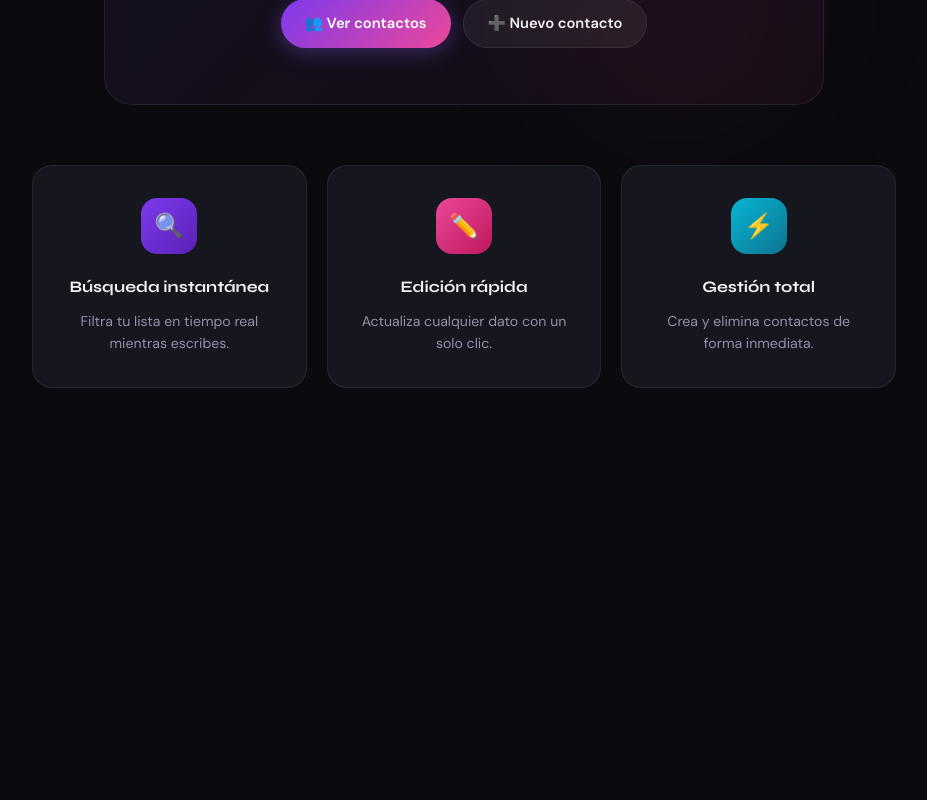
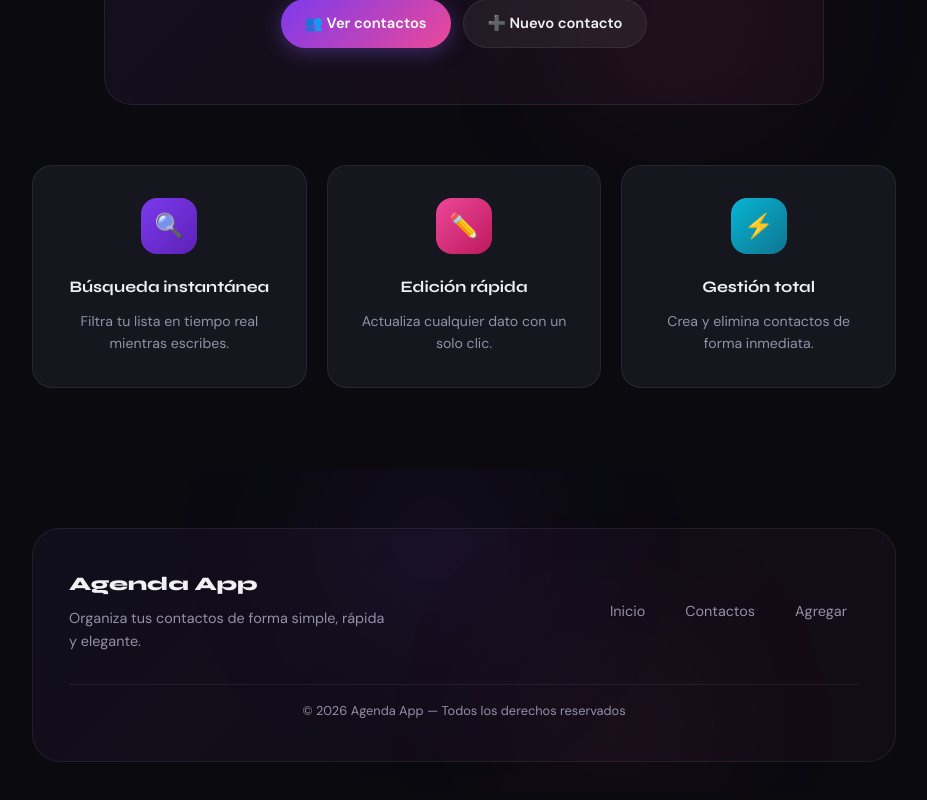
Before and after one commit to 3m1l1o37/AgendaContactos, an Angular app in the folder frontend_agenda/: page / in a window 1280 px wide. Shown: the part 635-1435 px from the top of the page, without its empty margins (176-1103 px from the left). Before the commit the page ends 1223 px from the top, so only its background shows below. Built offline with nearby package versions, Linux system fonts and the light colour scheme.

Commit message:
Footer-Frontend-Styles-Contacto-Styles

```diff
--- a/frontend_agenda/src/app/pages/detalle-contacto/detalle-contacto.css
+++ b/frontend_agenda/src/app/pages/detalle-contacto/detalle-contacto.css
@@ -0,0 +1,90 @@
+/* CONTENEDOR */
+.detalle-container {
+  width: 100%;
+  max-width: 900px;
+  margin: 0 auto;
+  padding: 40px 24px 80px;
+  display: flex;
+  justify-content: center;
+}
+
+/* CARD */
+.detalle-card {
+  width: 100%;
+  max-width: 500px;
+  padding: 40px 32px;
+  border-radius: var(--radius-xl);
+  border: 1px solid var(--border);
+
+  background: linear-gradient(
+    135deg,
+    rgba(139,92,246,0.08),
+    rgba(236,72,153,0.05)
+  );
+
+  text-align: center;
+  position: relative;
+  overflow: hidden;
+  transition: transform var(--transition), border-color var(--transition);
+}
+
+.detalle-card:hover {
+  transform: translateY(-4px);
+  border-color: rgba(139,92,246,0.25);
+}
+
+/* AVATAR */
+.detalle-avatar {
+  width: 120px;
+  height: 120px;
+  margin: 0 auto 20px;
+  border-radius: 50%;
+  overflow: hidden;
+
+  border: 3px solid rgba(139,92,246,0.3);
+  box-shadow: 0 10px 30px rgba(0,0,0,0.2);
+}
+
+.detalle-avatar img {
+  width: 100%;
+  height: 100%;
+  object-fit: cover;
+}
+
+/* NOMBRE */
+.detalle-nombre {
+  font-family: 'Syne', sans-serif;
+  font-size: 1.6rem;
+  font-weight: 800;
+  color: var(--text-primary);
+  margin-bottom: 20px;
+}
+
+/* INFO */
+.detalle-info {
+  display: flex;
+  flex-direction: column;
+  gap: 10px;
+  font-size: 0.95rem;
+  color: var(--text-secondary);
+}
+
+/* PAÍS */
+.detalle-pais {
+  display: flex;
+  align-items: center;
+  justify-content: center;
+  gap: 8px;
+}
+
+.detalle-pais img {
+  width: 22px;
+  height: 16px;
+  border-radius: 3px;
+}
+
+/* LOADING */
+.detalle-loading {
+  font-size: 0.95rem;
+  color: var(--text-secondary);
+}
--- a/frontend_agenda/src/app/pages/detalle-contacto/detalle-contacto.html
+++ b/frontend_agenda/src/app/pages/detalle-contacto/detalle-contacto.html
@@ -1,4 +1,4 @@
-@if (cargando) {
+<!-- @if (cargando) {
   <div class="detalle-container">
     <p>Cargando...</p>
   </div>
@@ -18,4 +18,43 @@
     </p>
 
   </div>
+} -->
+
+
+@if (cargando) {
+  <div class="detalle-container">
+    <div class="detalle-card">
+      <p class="detalle-loading">Cargando...</p>
+    </div>
+  </div>
 }
+
+@if (!cargando && contacto) {
+  <div class="detalle-container">
+
+    <div class="detalle-card">
+
+      <!-- AVATAR -->
+      <div class="detalle-avatar">
+        <img
+          [src]="avatarService.getAvatar(contacto.nombre)"
+          alt="avatar"
+        >
+      </div>
+
+      <!-- INFO -->
+      <h2 class="detalle-nombre">{{ contacto.nombre }}</h2>
+
+      <div class="detalle-info">
+        <p>📞 {{ contacto.telefono }}</p>
+        <p>✉️ {{ contacto.email }}</p>
+
+        <p class="detalle-pais">
+          {{ contacto.pais }}
+        </p>
+      </div>
+
+    </div>
+
+  </div>
+}
--- a/frontend_agenda/src/app/pages/detalle-contacto/detalle-contacto.ts
+++ b/frontend_agenda/src/app/pages/detalle-contacto/detalle-contacto.ts
@@ -2,16 +2,21 @@ import { Component, inject, OnInit } from '@angular/core';
 import { ActivatedRoute } from '@angular/router';
 import { ContactosService } from '../../services/contactos';
 import { ChangeDetectorRef } from '@angular/core';
+import { AvatarService } from "../../services/avatar.service.ts";
+
 
 @Component({
   standalone: true,
   templateUrl: './detalle-contacto.html',
+  styleUrls: ['./detalle-contacto.css']
+
 })
 export class DetalleContacto implements OnInit {
 
   route = inject(ActivatedRoute);
   servicio = inject(ContactosService);
   cdr = inject(ChangeDetectorRef);
+  avatarService = inject(AvatarService);
 
   contacto: any;
   cargando = true;
--- a/frontend_agenda/src/app/pages/inicio/inicio.css
+++ b/frontend_agenda/src/app/pages/inicio/inicio.css
@@ -151,3 +151,106 @@
   margin-bottom: 10px;
 }
 .feature-card__desc { font-size: 0.88rem; color: var(--text-secondary); line-height: 1.6; }
+
+.footer {
+  position: relative;
+  width: 100%;
+  padding: 60px 24px 30px;
+  display: flex;
+  justify-content: center;
+  overflow: hidden;
+}
+
+/* ORBS tipo hero */
+.footer__orb {
+  position: absolute;
+  border-radius: 50%;
+  filter: blur(80px);
+  pointer-events: none;
+}
+
+.footer__orb--1 {
+  width: 300px;
+  height: 300px;
+  background: radial-gradient(circle, rgba(124,58,237,0.15), transparent 70%);
+  top: -80px;
+  left: 30%;
+}
+
+.footer__orb--2 {
+  width: 250px;
+  height: 250px;
+  background: radial-gradient(circle, rgba(236,72,153,0.12), transparent 70%);
+  bottom: -60px;
+  right: 20%;
+}
+
+/* CONTENIDO */
+.footer__content {
+  position: relative;
+  z-index: 1;
+  max-width: 1100px;
+  width: 100%;
+  background: linear-gradient(135deg, rgba(139,92,246,0.06), rgba(236,72,153,0.04));
+  border: 1px solid var(--border);
+  border-radius: var(--radius-xl);
+  padding: 40px 36px;
+}
+
+/* TOP */
+.footer__top {
+  display: flex;
+  justify-content: space-between;
+  align-items: center;
+  gap: 24px;
+  flex-wrap: wrap;
+}
+
+/* BRAND */
+.footer__title {
+  font-family: 'Syne', sans-serif;
+  font-size: 1.2rem;
+  font-weight: 800;
+  color: var(--text-primary);
+  margin-bottom: 8px;
+}
+
+.footer__desc {
+  font-size: 0.9rem;
+  color: var(--text-secondary);
+  max-width: 320px;
+}
+
+/* LINKS */
+.footer__links {
+  display: flex;
+  gap: 16px;
+  flex-wrap: wrap;
+}
+
+.footer__link {
+  font-size: 0.9rem;
+  color: var(--text-secondary);
+  text-decoration: none;
+  padding: 6px 12px;
+  border-radius: 20px;
+  transition: all var(--transition);
+}
+
+.footer__link:hover {
+  background: rgba(139,92,246,0.12);
+  color: var(--accent-light);
+}
+
+/* BOTTOM */
+.footer__bottom {
+  margin-top: 30px;
+  padding-top: 16px;
+  border-top: 1px solid var(--border);
+  text-align: center;
+}
+
+.footer__copy {
+  font-size: 0.8rem;
+  color: var(--text-secondary);
+}
--- a/frontend_agenda/src/app/pages/inicio/inicio.html
+++ b/frontend_agenda/src/app/pages/inicio/inicio.html
@@ -34,4 +34,36 @@
     <h3 class="feature-card__title">Gestión total</h3>
     <p class="feature-card__desc">Crea y elimina contactos de forma inmediata.</p>
   </div>
+
+
 </section>
+
+<footer class="footer">
+  <div class="footer__orb footer__orb--1"></div>
+  <div class="footer__orb footer__orb--2"></div>
+
+  <div class="footer__content">
+
+    <div class="footer__top">
+      <div class="footer__brand">
+        <h3 class="footer__title"> Agenda App</h3>
+        <p class="footer__desc">
+          Organiza tus contactos de forma simple, rápida y elegante.
+        </p>
+      </div>
+
+      <div class="footer__links">
+        <a routerLink="/" class="footer__link">Inicio</a>
+        <a routerLink="/contactos" class="footer__link">Contactos</a>
+        <a routerLink="/agregar" class="footer__link">Agregar</a>
+      </div>
+    </div>
+
+    <div class="footer__bottom">
+      <p class="footer__copy">
+        © 2026 Agenda App — Todos los derechos reservados
+      </p>
+    </div>
+
+  </div>
+</footer>
--- a/frontend_agenda/src/app/services/avatar.service.ts.ts
+++ b/frontend_agenda/src/app/services/avatar.service.ts.ts
@@ -3,7 +3,7 @@ import { Injectable } from '@angular/core';
 @Injectable({ providedIn: 'root' })
 export class AvatarService {
 
-  getAvatar(nombre: string, estilo: string = 'adventurer'): string {
+  getAvatar(nombre: string, estilo: string = 'bottts'): string {
     return `https://api.dicebear.com/7.x/${estilo}/svg?seed=${nombre}`;
   }
 }
```
Also changed, not shown: 1 other file (tests, documents, lock files or other folders).
